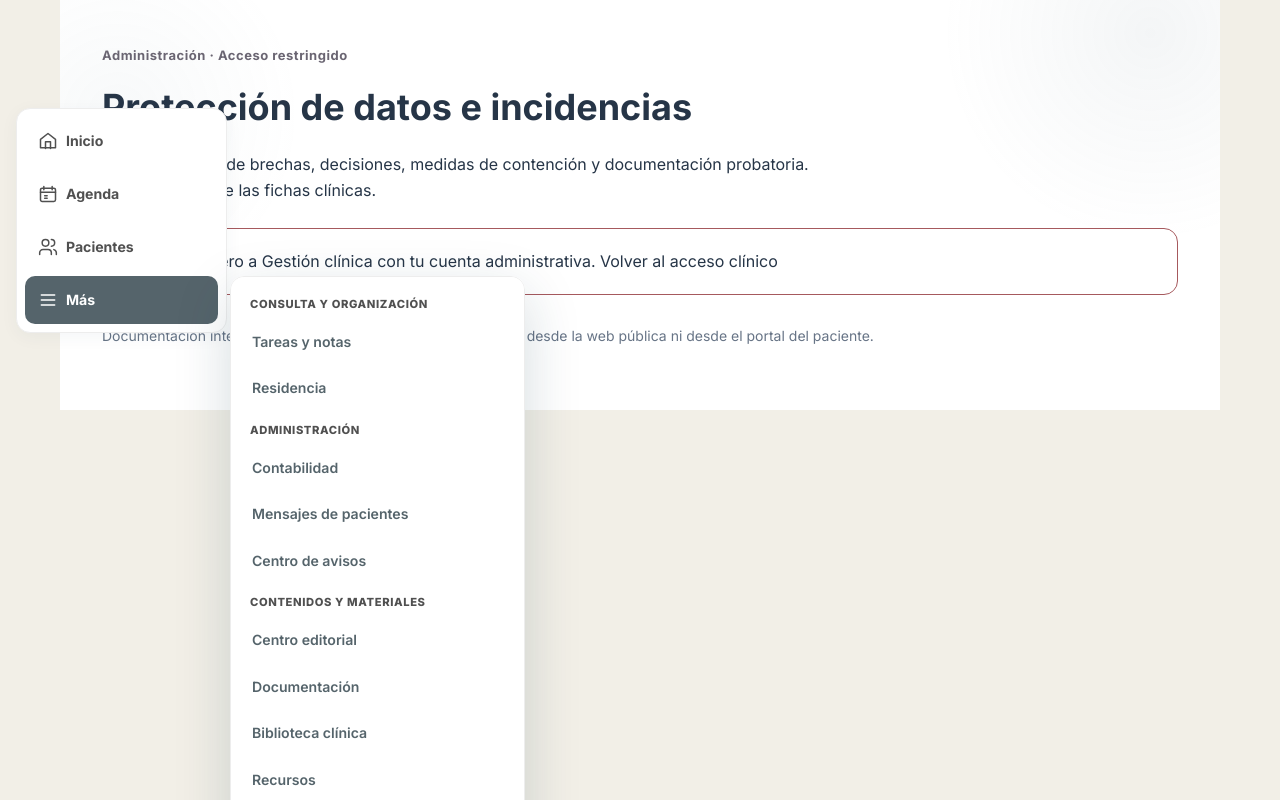
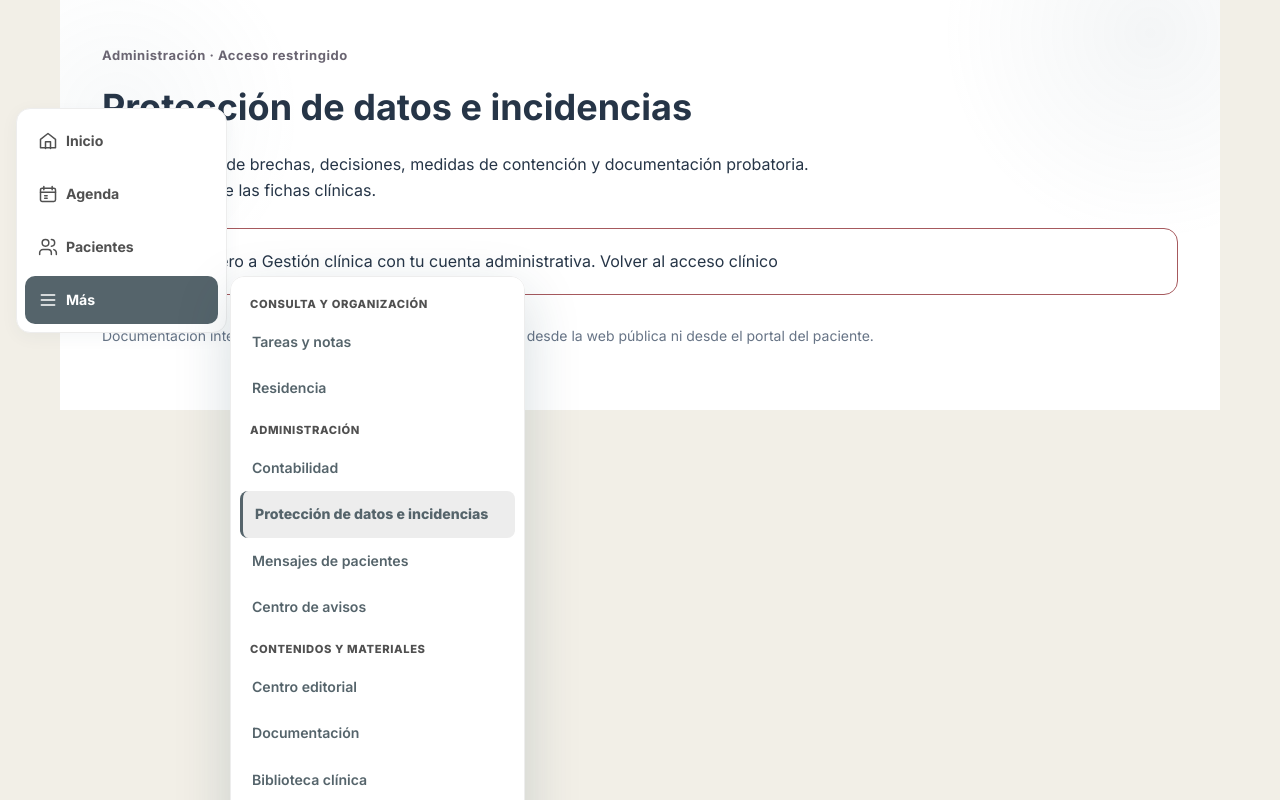
Before and after one commit to carolinasanchezgirona/Portfolio-Carolina, a Next.js app: page /admin/privacidad in a window 1280 px wide. Both pictures are taken after a click on the heading "Más". Built offline with nearby package versions, Linux system fonts and the light colour scheme.

Commit message:
nav: add dedicated compliance and incident register tab

```diff
--- a/app/admin/workspace-nav.tsx
+++ b/app/admin/workspace-nav.tsx
@@ -1,4 +1,4 @@
-type Area = "agenda" | "economia" | "articulos" | "recursos" | "preguntas" | "tareas" | "residencia" | "mensajes" | "notificaciones" | "marketing" | "biblioteca" | "otra";
+type Area = "agenda" | "economia" | "articulos" | "recursos" | "preguntas" | "tareas" | "residencia" | "mensajes" | "notificaciones" | "marketing" | "biblioteca" | "privacidad" | "otra";
 
 type Icon = "today" | "agenda" | "patients" | "pending" | "more";
 
@@ -35,6 +35,7 @@ export default function AdminWorkspaceNav({ active }: { active: Area }) {
           <a href="/admin/residencia/" aria-current={active === "residencia" ? "page" : undefined}>Residencia</a>
           <p className="admin-workspace-more-label">Administración</p>
           <a href="/admin/economia/" aria-current={active === "economia" ? "page" : undefined}>Contabilidad</a>
+          <a href="/admin/privacidad/" aria-current={active === "privacidad" ? "page" : undefined}>Protección de datos e incidencias</a>
           <a href="/admin/mensajes/" aria-current={active === "mensajes" ? "page" : undefined}>Mensajes de pacientes</a>
           <a href="/admin/notificaciones/" aria-current={active === "notificaciones" ? "page" : undefined}>Centro de avisos</a>
           <p className="admin-workspace-more-label">Contenidos y materiales</p>
```
